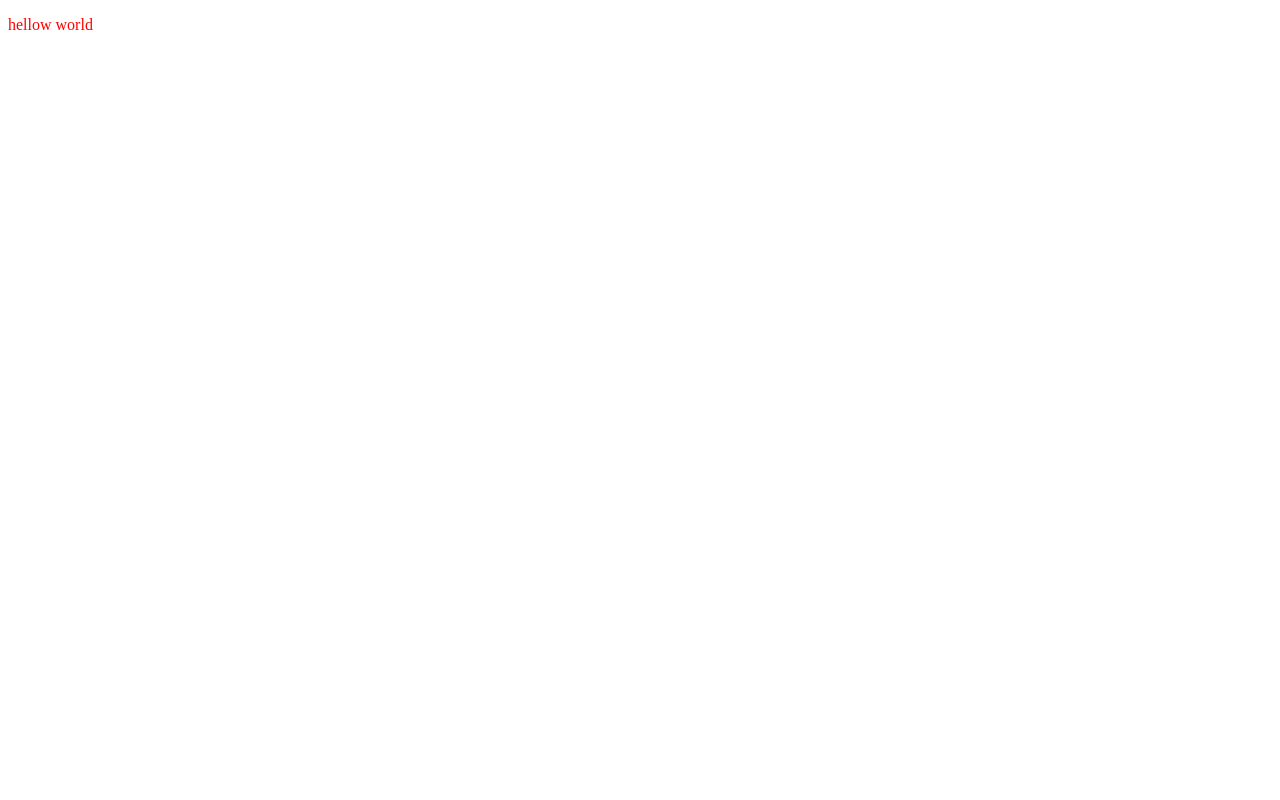
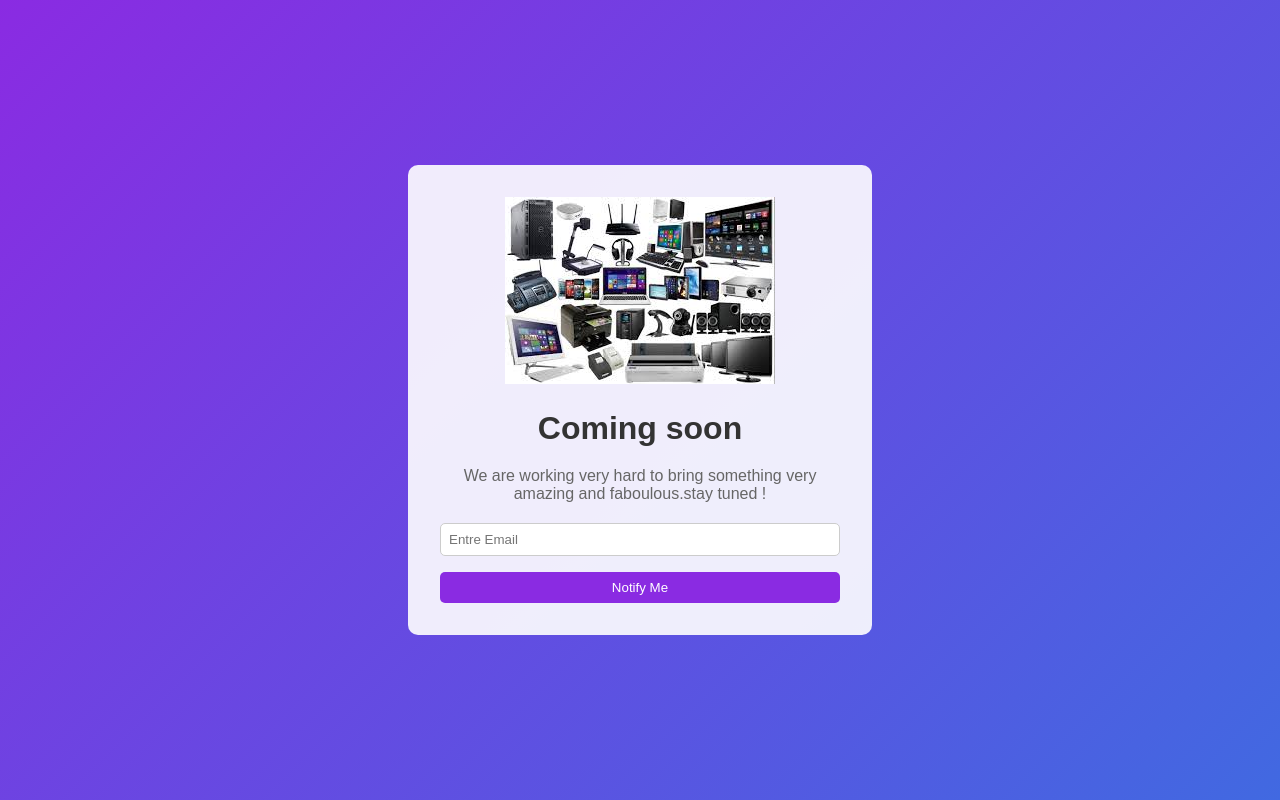
Before and after one commit to Harshvardhan8922/minor_projects01, a plain HTML site: page index4.html in a window 1280 px wide. Drawn offline with Linux system fonts and the light colour scheme.

Commit message:
recentrl updated

```diff
--- a/index4.css
+++ b/index4.css
@@ -1,3 +1,64 @@
+body,html{
+    margin: 0px;
+    padding: 0px;
+    font-family: Arial, Helvetica, sans-serif;
+    height: 100%;
+
+}
+
+.container{
+    background: linear-gradient(135deg ,#8a2be2 , #4169e1);
+    display: flex;
+    justify-content: center;
+    align-items: center;
+    height: 100%;
+}
+
+.content {
+    padding: 2rem;
+    border-radius: 10px;
+    max-width: 400px;
+    text-align: center;
+    background-color: rgba(255 , 255 , 255, 0.9);
+}
+
+.logo {
+    width: 150px;
+    object-fit: contain;
+}
+
+h1{
+    color: #333;
+    margin-bottom: 20px;
+}
+
 p{
-    color: red;
+    color: #666;
+    margin-bottom: 20px;
 }
+
+form{
+    display: flex;
+    flex-direction: column;
+}
+
+input[type ="email"]{
+    padding: 0.5rem;
+    border-radius: 5px;
+    border: 1px solid #ccc;
+    margin-bottom: 1rem;
+}
+
+button {
+    padding: 0.5rem;
+    background-color: #8a2be2;
+    color: #fff;
+    border: none;
+    border-radius: 5px;
+    cursor: pointer;
+    box-shadow: 0 4px 6px rgba(0 0 0 0.2);
+    transition: background-color 0.3s ease-in-out;
+}
+ button:hover {
+    background-color: #7a1dd1;
+ }
--- a/index4.html
+++ b/index4.html
@@ -3,10 +3,21 @@
 <head>
     <meta charset="UTF-8">
     <meta name="viewport" content="width=device-width, initial-scale=1.0">
-    <title>Document</title>
+    <title>Landing Page</title>
     <link rel="stylesheet" href="index4.css">
 </head>
 <body>
-    <p>hellow world</p>
+    <div class="container">
+        <div class="content">
+            <img src="download.jpg" alt="logo">
+            <h1>Coming soon</h1>
+            <p>We are working very hard to bring something very amazing and faboulous.stay tuned !</p>
+            <form id="notify-form">
+                <input type="email" placeholder="Entre Email" required>
+                <button type="submit">Notify Me</button>
+            </form>
+        </div>
+    </div>
+
 </body>
 </html>
```
Also changed, not shown: download.jpg (added), 1 other file.
